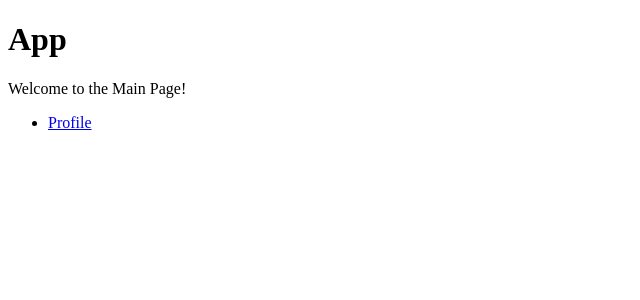
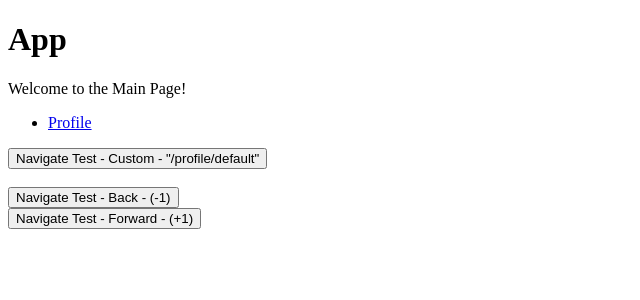
Before and after one commit to Mitadru47/React-Router-Test-App, a React (Vite) app: page / in a window 1280 px wide. Shown: the top 300 px of the page, without its empty margins (0-640 px from the left). Built offline with nearby package versions, Linux system fonts and the light colour scheme.

Commit message:
Navigate Component
Added demos for using <Navigate /> component to setup re-directs and using a useNavigate hook wrapper to navigate to custom URL(s) or navigate back & forth the user's browser history

```diff
--- a/src/components/App.jsx
+++ b/src/components/App.jsx
@@ -1,6 +1,11 @@
-import { Link } from "react-router-dom";
+import { Link, Navigate, useNavigate } from "react-router-dom";
 
 function App() {
+
+  // The <Navigate /> component is a wrapper around the useNavigate hook
+  // that lets us navigate programmatically, to URLs, or even go back down the user’s history
+
+  const navigate = useNavigate();
 
   return(
 
@@ -24,6 +29,21 @@ function App() {
 
       </nav>
 
+      {/* Re-Directing Logic using <Navigate /> Component */}
+      {/* The user will always be re-directed to "/profile/default" when they try to navigate to the Main Page "/" */}
+
+      {/* <Navigate to="/profile/default" /> */}
+
+      {/* Using useNavigate hook to programmatically navigate to a custom URL or go back or forth the user's browser history */}
+
+      <button onClick={ () => navigate("/profile/default") }>Navigate Test - Custom - "/profile/default"</button>
+
+      <br></br>
+      <br></br>
+
+      <button onClick={ () => navigate(-1) }>Navigate Test - Back - (-1)</button><br></br>
+      <button onClick={ () => navigate(+1) }>Navigate Test - Forward - (+1)</button>
+
     </div>
   );
 }
```
